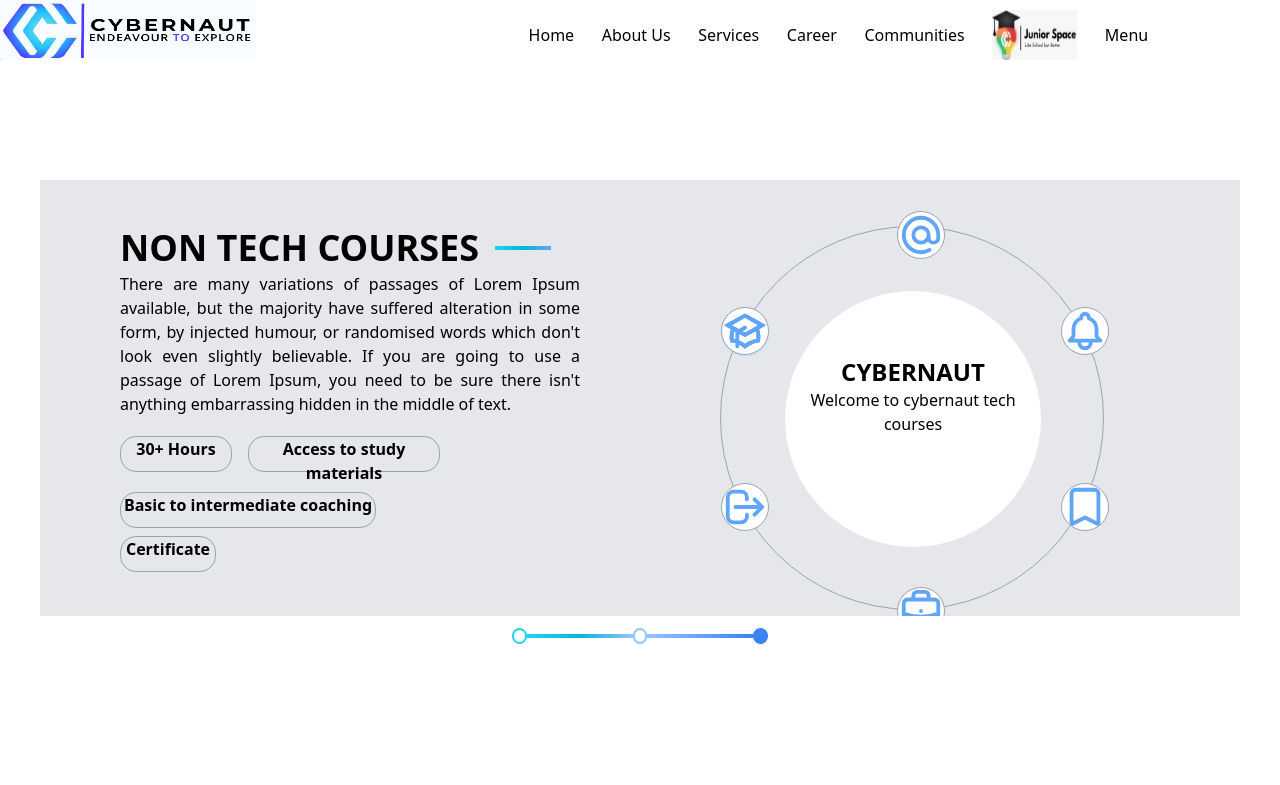
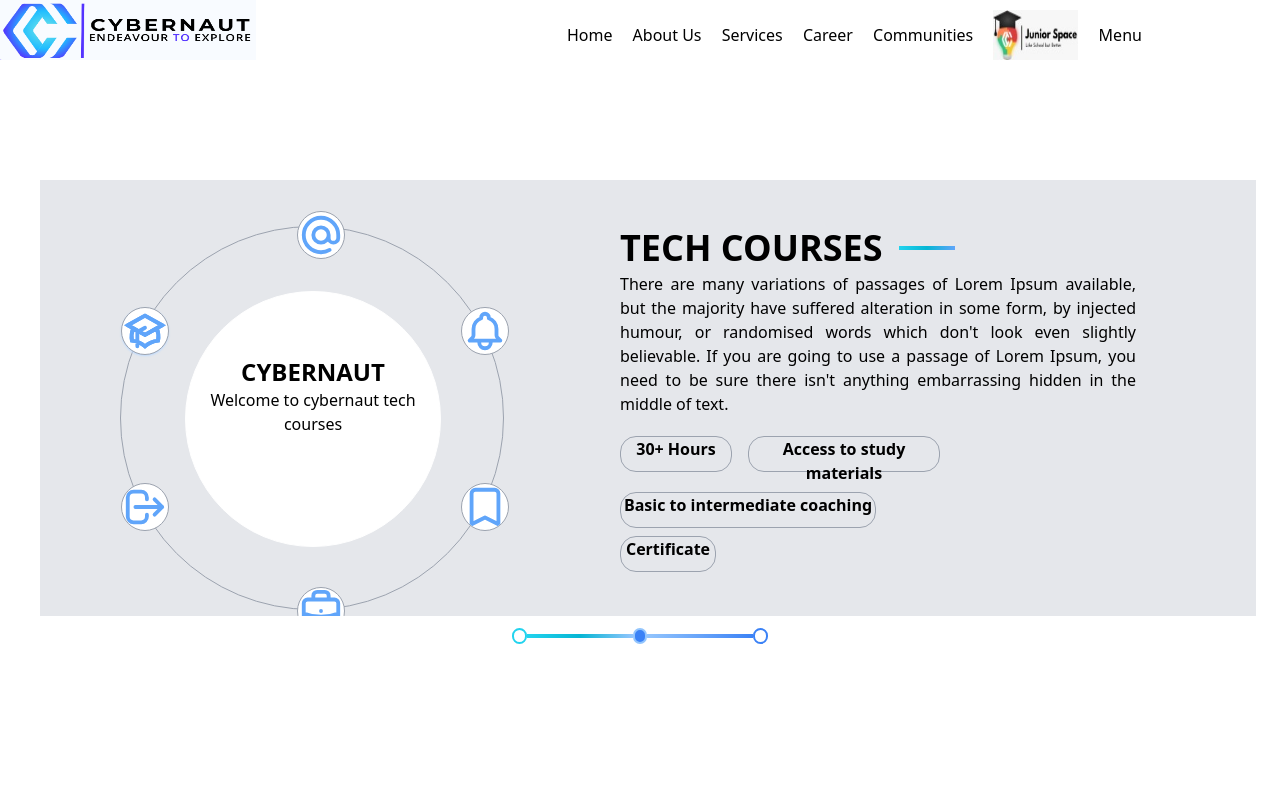
Before and after one commit to Gautham0718/Cybernaut-website, a Next.js app: page / in a window 1280 px wide. Shown: the top 785 px of the page. Built offline with nearby package versions, Linux system fonts and the light colour scheme.

Commit message:
Update Navbar.tsx

```diff
--- a/components/Navbar.tsx
+++ b/components/Navbar.tsx
@@ -34,7 +34,7 @@
         className="h-[80%] md:w-[30%] lg:w-fit w-full"
       />
       <div className="hidden md:flex w-[70%] items-end justify-end">
-        <div className="hidden md:flex sm:w-[90%] lg:w-[70%] gap-x-5 items-center justify-around">
+        <div className="hidden md:flex sm:w-[90%] lg:w-[70%] pl-8 items-center justify-around">
           <Link
             href="/"
           >
```
